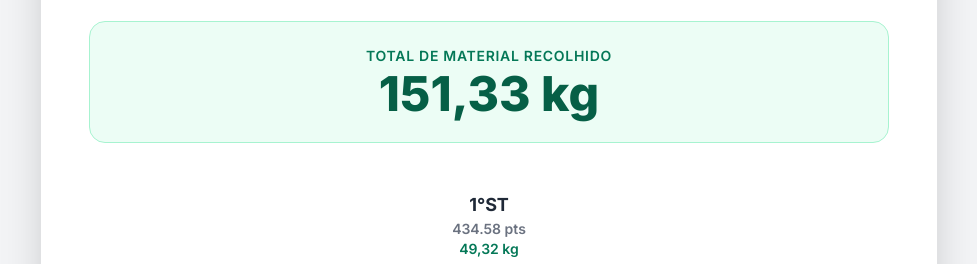
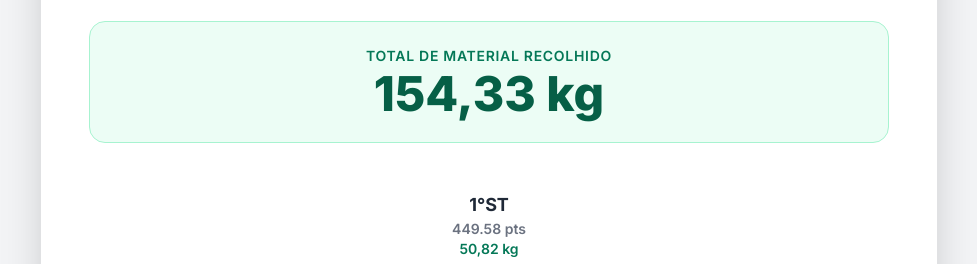
Before and after one commit to Arthursoares0/ReciclagemAbdias, a plain HTML site: page index.html in a window 1280 px wide. Shown: the part 187-451 px from the top of the page, without its empty margins (151-1128 px from the left). Drawn offline with nearby package versions, Linux system fonts and the light colour scheme.

Commit message:
Update index.html

```diff
--- a/index.html
+++ b/index.html
@@ -78,13 +78,13 @@
 
         // Dados: pontos e peso coletado (kg) de cada equipe (ambos são listas somadas)
         const equipes = [
-            { nome: '1°ST', peso: [45.88, 3.44], pontos: [54.5, 14, 10, 19.8, 26.3, 43.84, 133.52, 81.7, 15.4, 30, 5.52] },
+            { nome: '1°ST', peso: [45.88, 3.44, 0.5, 1], pontos: [54.5, 14, 10, 19.8, 26.3, 43.84, 133.52, 81.7, 15.4, 30, 5.52, 5, 10] },
             { nome: 'Info', peso: [14.38], pontos: [23, 30, 4, 3.1, 17.8, 64] },
             { nome: '2° DS Manhã', peso: [5.35], pontos: [36.7, 3.4, 3.4, 5.6] },
             { nome: '1° DS Manhã', peso: [34.62, 0.6], pontos: [22, 10, 27, 7, 38.8, 32, 39.9, 29.26, 2.5, 10.8, 6] },
-            { nome: '2°RH', peso: [14.08], pontos: [15, 12, 7, 29, 11.3, 44.34] },
+            { nome: '2°RH', peso: [14.08, 1], pontos: [15, 12, 7, 29, 11.3, 44.34, 10] },
             { nome: '1°RH', peso: [23.76], pontos: [9.2, 221.56] },
-            { nome: '2°ST', peso: [0.2, 3.8], pontos: [14.1, 38] },
+            { nome: '2°ST', peso: [0.2, 3.8, 0.5], pontos: [14.1, 38, 5] },
             { nome: '1°DS Tarde', peso: [3.76], pontos: [6.4, 12.2, 21] },
             { nome: '2°ADM Manhã', peso: [1.46], pontos: [11.68] },
 
```
